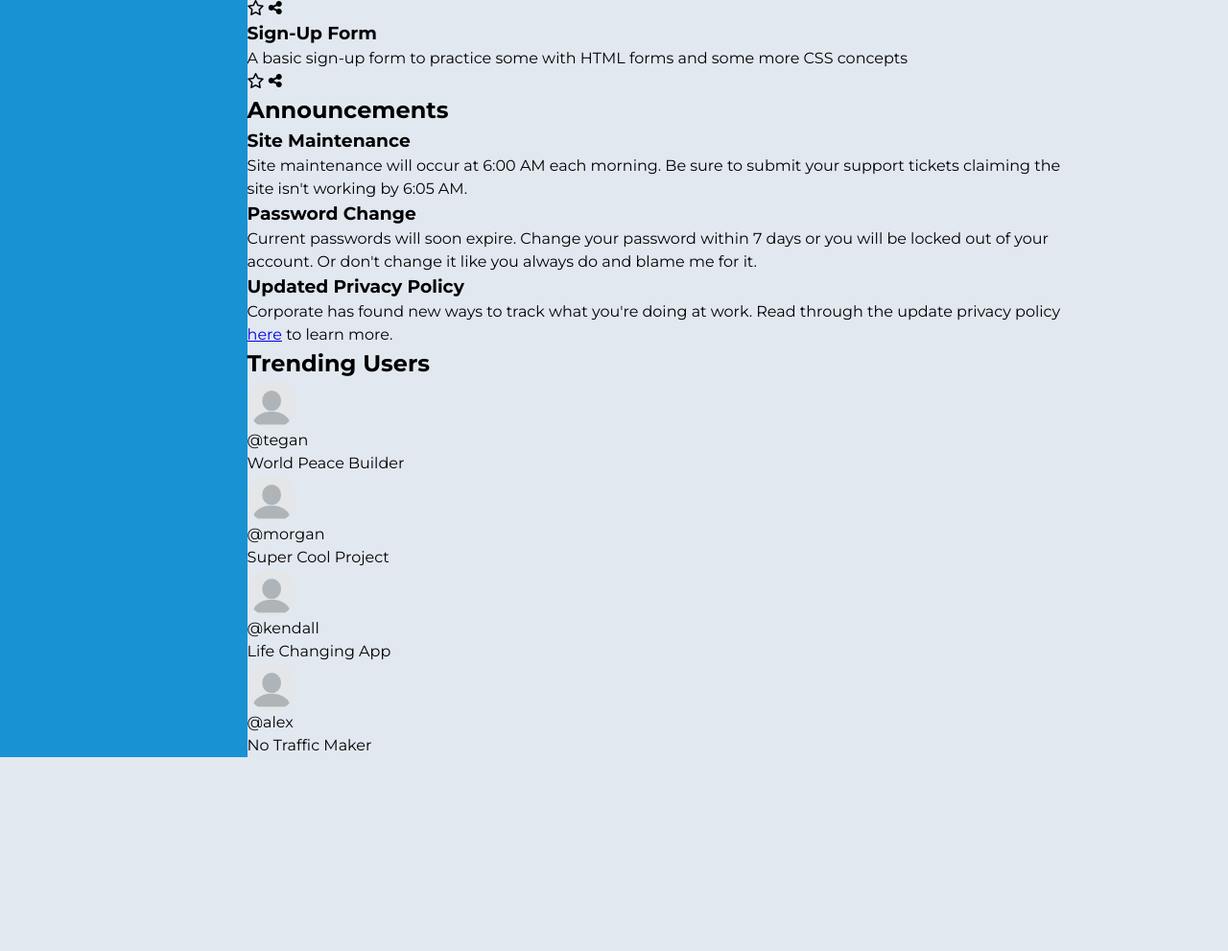
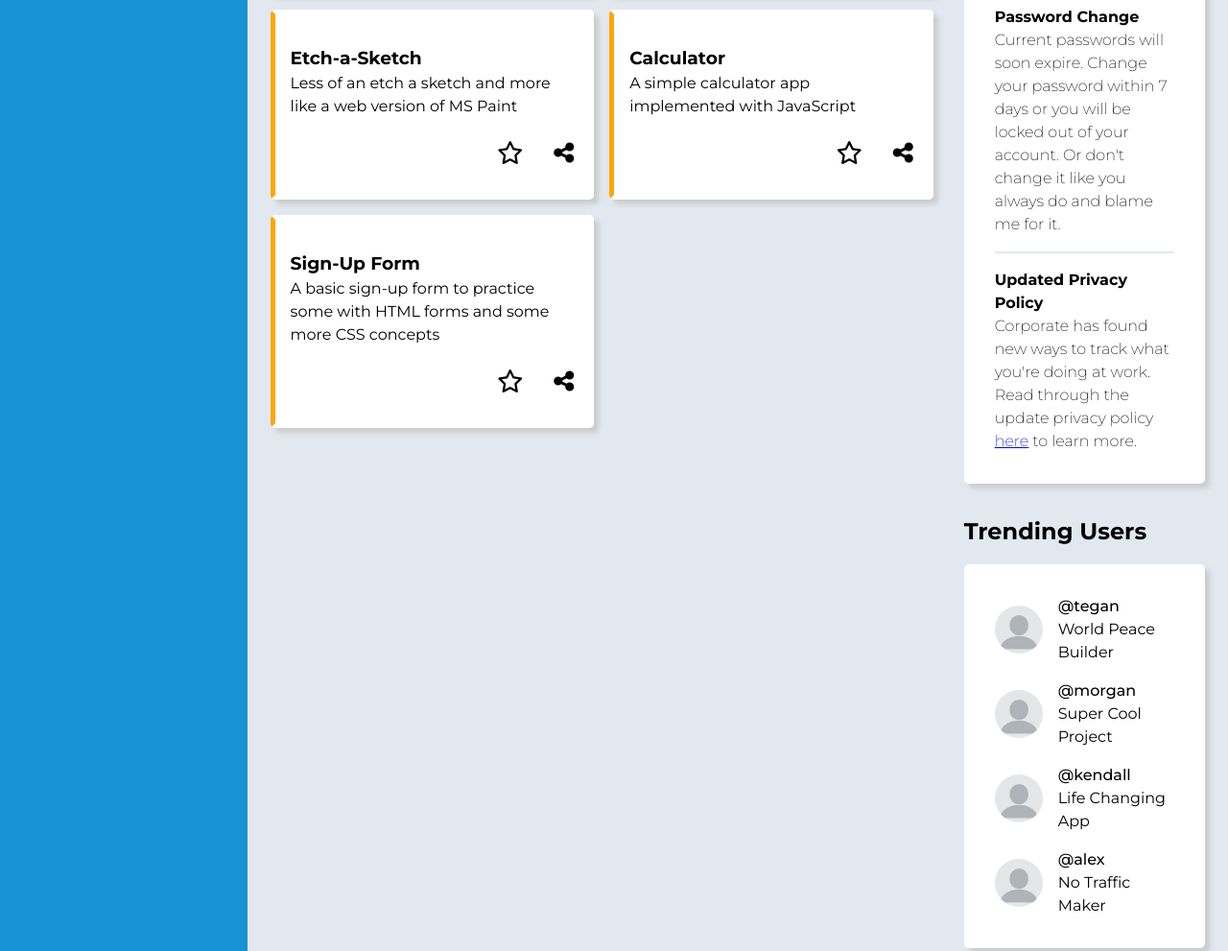
Before and after one commit to sean-roberts354/odin-admin-dashboard, a plain HTML site: page index.html in a window 1280 px wide. Shown: the part 504-1495 px from the top of the page at 96% size. Before the commit the page ends 1293 px from the top, so only its background shows below. Drawn offline with Linux system fonts and the light colour scheme.

Commit message:
Add styling to main-content section

```diff
--- a/css/styles.css
+++ b/css/styles.css
@@ -73,12 +73,6 @@ select {
       }
 }
 
-img {
-      height: 50px;
-      width: 50px;
-      border-radius: 50%;
-}
-
 body {
       font-family: 'Montserrat', sans-serif;
 
@@ -102,6 +96,7 @@ body {
       background-color: #1992d4;
       color: whitesmoke;
 
+      z-index: 1;
 }
 
 .logo-container {
@@ -160,6 +155,10 @@ body {
       row-gap: 1rem;
       padding: 1rem 2rem;
       background-color: #FFFFFF;
+
+      box-shadow: 0px 5px 5px hsl(0, 0%, 80%);
+      z-index: 0;
+
 }
 
 .search-bar {
@@ -174,9 +173,9 @@ body {
       outline: none;
       border: none;
       background-color: #e2e8f0;
-      border-radius: 10px;
+      border-radius: 20px;
       width: 100%;
-      padding-inline: 1rem;
+      padding: 0.4rem 1rem;
 }
 
 .user-options {
@@ -192,8 +191,9 @@ body {
 }
 
 .user-options img {
-      height: 35px;
-      width: 35px;
+      height: 40px;
+      width: 40px;
+      border-radius: 50%;
 }
 
 .user-options p {
@@ -212,6 +212,7 @@ body {
 .welcome-message-container img {
       height: 75px;
       width: 75px;
+      border-radius: 50%;
 }
 
 .welcome-message :first-child {
@@ -243,15 +244,115 @@ body {
       font-weight: 500;
 }
 
+.main-content {
+      grid-area: main-content;
+      display: grid;
+      grid-template-columns: 2.2fr 0.8fr;
+      grid-template-areas:
+            "user-projects announcements"
+            "user-projects trending";
+
+      padding: 2rem 1.5rem;
+      column-gap: 2rem;
+      row-gap: 2rem;
+}
+
 
 .user-projects {
       grid-area: user-projects;
+}
+
+.project-cards-container {
+      display: grid;
+      grid-template-columns: 1fr 1fr;
+      margin-top: 1rem;
+      gap: 1rem;
+}
+
+.project-card {
+      background-color: #FFFFFF;
+      padding: 2rem 1rem;
+      border: 5px solid #FFFFFF;
+      border-left: 5px solid orange;
+      border-radius: 5px;
+      display: flex;
+      flex-direction: column;
+      box-shadow: 5px 5px 5px hsl(0, 0%, 80%);
+}
+
+.project-description {
+      margin-bottom: 1.5rem;
+}
+
+
+.project-options-container {
+      display: flex;
+      align-items: center;
+      justify-content: flex-end;
+      gap: 2rem;
+      margin-top: auto;
+      font-size: 1.5rem;
 }
 
 .announcements {
       grid-area: announcements;
 }
 
+.announcements-container {
+      display: flex;
+      flex-direction: column;
+      gap: 1rem;
+      margin-top: 1rem;
+      background-color: #FFFFFF;
+      border-radius: 5px;
+      padding: 2rem;
+      box-shadow: 5px 5px 5px hsl(0, 0%, 80%);
+}
+
+.announcements-container > :not(:last-child) {
+      border-bottom: solid 2px #e2e8f0;
+      padding-bottom: 1rem;
+}
+
+
+.announcement-title {
+      font-size: 1rem;
+}
+
+.announcement-text {
+      font-size: 1rem;
+      font-weight: 200;
+}
+
 .trending {
       grid-area: trending;
 }
+
+.trending-users-container {
+      display: flex;
+      flex-direction: column;
+      gap: 1rem;
+
+      padding: 2rem;
+      margin-top: 1rem;
+
+      background-color: #FFFFFF;
+      border-radius: 5px;
+      box-shadow: 5px 5px 5px hsl(0, 0%, 80%);
+}
+
+.trending-user-item {
+      display: flex;
+      align-items: center;
+      gap: 1rem;
+}
+
+.trending-user-item img {
+      height: 50px;
+      width: 50px;
+      border-radius: 50%;
+}
+
+.trending-user-name {
+      font-weight: 500;
+}
```
